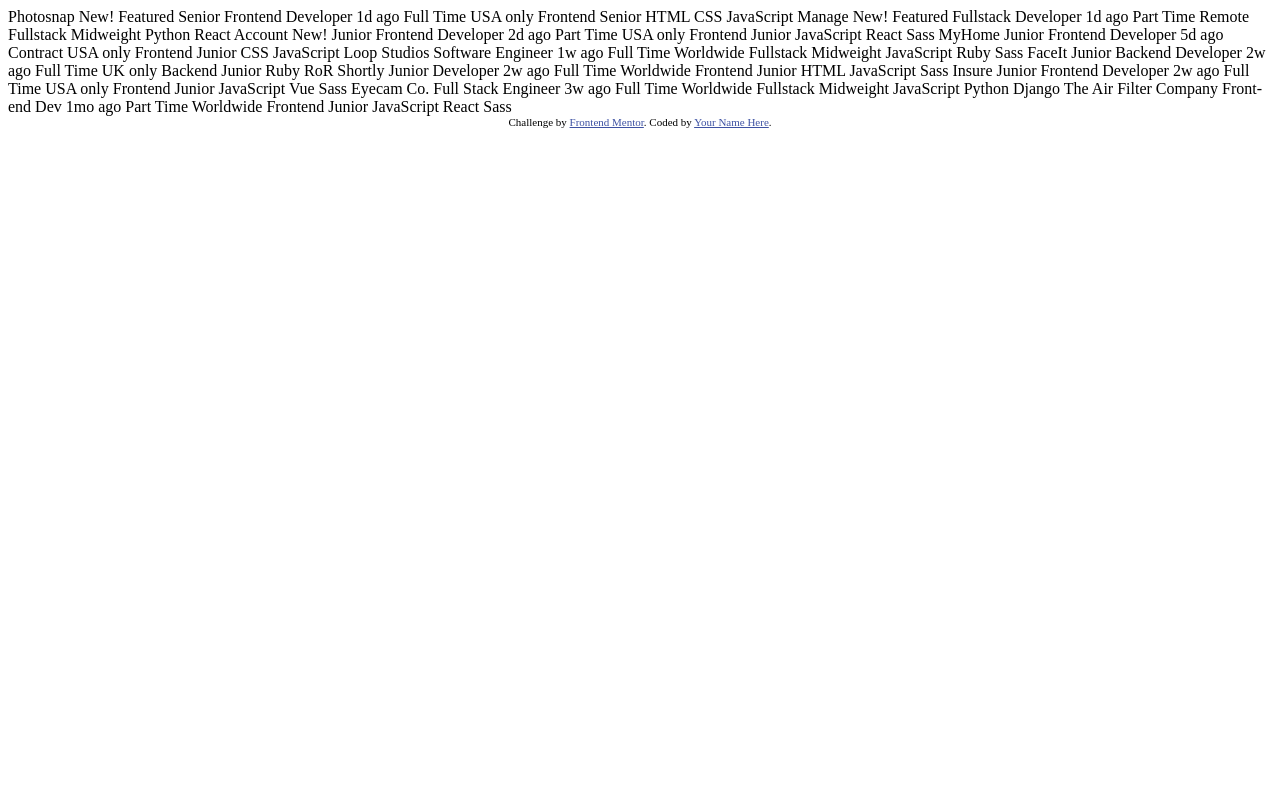
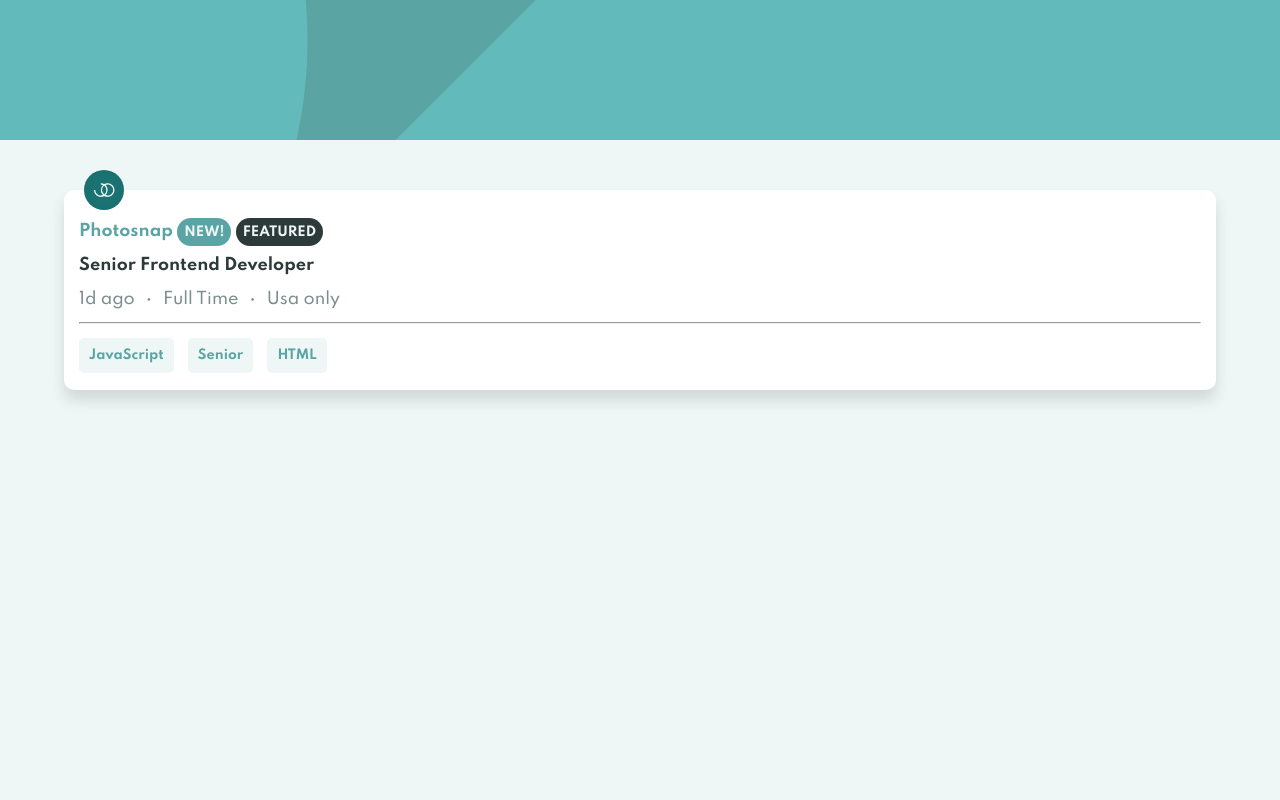
Before and after one commit to MaciejWojtasiak/job-listing-design, a plain HTML site: page index.html in a window 1280 px wide. Shown: the top 800 px of the page. Drawn offline with Linux system fonts and the light colour scheme.

Commit message:
card design finished

```diff
--- a/index.html
+++ b/index.html
@@ -3,9 +3,10 @@
 <head>
   <meta charset="UTF-8">
   <meta name="viewport" content="width=device-width, initial-scale=1.0"> <!-- displays site properly based on user's device -->
-
+  <link rel="preconnect" href="https://fonts.gstatic.com">
+  <link href="https://fonts.googleapis.com/css2?family=Spartan:wght@500;700&display=swap" rel="stylesheet">
   <link rel="icon" type="image/png" sizes="32x32" href="./images/favicon-32x32.png">
-
+  <link rel="stylesheet" href="styles.css">
   <title>Frontend Mentor | Job Listings</title>
 
   <!-- Feel free to remove these styles or customise in your own stylesheet 👍 -->
@@ -15,175 +16,28 @@
   </style>
 </head>
 <body>
-  <!-- Item Start -->
-  Photosnap
-  New!
-  Featured
-  Senior Frontend Developer
-  1d ago
-  Full Time
-  USA only
-  <!-- Role -->
-  Frontend
-  <!-- Level -->
-  Senior
-  <!-- Languages -->
-  HTML
-  CSS
-  JavaScript
-  <!-- Item End -->
 
-  <!-- Item Start -->
-  Manage
-  New!
-  Featured
-  Fullstack Developer
-  1d ago
-  Part Time
-  Remote
-  <!-- Role -->
-  Fullstack
-  <!-- Level -->
-  Midweight
-  <!-- Languages -->
-  Python
-  <!-- Tools -->
-  React
-  <!-- Item End -->
+  <header>
 
-  <!-- Item Start -->
-  Account
-  New!
-  Junior Frontend Developer
-  2d ago
-  Part Time
-  USA only
-  <!-- Role -->
-  Frontend
-  <!-- Level -->
-  Junior
-  <!-- Languages -->
-  JavaScript
-  <!-- Tools -->
-  React
-  Sass
-  <!-- Item End -->
-
-  <!-- Item Start -->
-  MyHome
-  Junior Frontend Developer
-  5d ago
-  Contract
-  USA only
-  <!-- Role -->
-  Frontend
-  <!-- Level -->
-  Junior
-  <!-- Languages -->
-  CSS
-  JavaScript
-  <!-- Item End -->
-
-  <!-- Item Start -->
-  Loop Studios
-  Software Engineer
-  1w ago
-  Full Time
-  Worldwide
-  <!-- Role -->
-  Fullstack
-  <!-- Level -->
-  Midweight
-  <!-- Languages -->
-  JavaScript
-  Ruby
-  <!-- Tools -->
-  Sass
-  <!-- Item End -->
-
-  <!-- Item Start -->
-  FaceIt
-  Junior Backend Developer
-  2w ago
-  Full Time
-  UK only
-  <!-- Role -->
-  Backend
-  <!-- Level -->
-  Junior
-  <!-- Languages -->
-  Ruby
-  <!-- Tools -->
-  RoR
-  <!-- Item End -->
-
-  <!-- Item Start -->
-  Shortly
-  Junior Developer
-  2w ago
-  Full Time
-  Worldwide
-  <!-- Role -->
-  Frontend
-  <!-- Level -->
-  Junior
-  <!-- Languages -->
-  HTML
-  JavaScript
-  <!-- Tools -->
-  Sass
-  <!-- Item End -->
-
-  <!-- Item Start -->
-  Insure
-  Junior Frontend Developer
-  2w ago
-  Full Time
-  USA only
-  <!-- Role -->
-  Frontend
-  <!-- Level -->
-  Junior
-  <!-- Languages -->
-  JavaScript
-  <!-- Tools -->
-  Vue
-  Sass
-  <!-- Item End -->
-
-  <!-- Item Start -->
-  Eyecam Co.
-  Full Stack Engineer
-  3w ago
-  Full Time
-  Worldwide
-  <!-- Role -->
-  Fullstack
-  <!-- Level -->
-  Midweight
-  <!-- Languages -->
-  JavaScript
-  Python
-  <!-- Tools -->
-  Django
-  <!-- Item End -->
-
-  <!-- Item Start -->
-  The Air Filter Company
-  Front-end Dev
-  1mo ago
-  Part Time
-  Worldwide
-  <!-- Role -->
-  Frontend
-  <!-- Level -->
-  Junior
-  <!-- Languages -->
-  JavaScript
-  <!-- Tools -->
-  React
-  Sass
-  <!-- Item End -->
+  </header>
+  <main>
+    <div class="card">
+      <div class="image">
+        <img src="images/the-air-filter-company.svg" alt="">
+      </div>
+      <div class="info">
+        <p id="company">Photosnap <span id="new">NEW!</span> <span id="featured">FEATURED</span></p>
+        <p id="position">Senior Frontend Developer</p>
+        <p id="description">1d ago <span>&#8226;</span> Full Time <span>&#8226;</span> Usa only</p>
+      </div>
+      <hr style="margin-top:10px ;">
+      <div class="languages">
+        <div class="language">JavaScript</div>
+        <div class="language">Senior</div>
+        <div class="language">HTML</div>
+        </div>
+    </div>
+  </main>
 
   <div class="attribution">
     Challenge by <a href="https://www.frontendmentor.io?ref=challenge" target="_blank">Frontend Mentor</a>.
--- /dev/null
+++ b/styles.css
@@ -0,0 +1,113 @@
+:root {
+    --Desaturated-Dark-Cyan: hsl(180, 29%, 50%);
+    --Light-Grayish-Cyan: hsl(180, 52%, 96%);
+    --Light-Grayish-Cyan: hsl(180, 31%, 95%);
+    --Dark-Grayish-Cyan: hsl(180, 8%, 52%);
+    --Very-Dark-Grayish-Cyan: hsl(180, 14%, 20%);
+}
+
+* {
+    margin: 0;
+    padding: 0;
+    box-sizing: border-box;
+}
+
+body {
+    width: 100vw;
+    min-height: 100vh;
+    font-family: 'Spartan', sans-serif;
+}
+
+header {
+    height: 140px;
+    background-color: var(--Desaturated-Dark-Cyan);
+    background-image: url('./images/bg-header-mobile.svg');
+    background-size: cover;
+    background-position: center;
+    background-repeat: no-repeat;
+}
+
+main {
+    width: 100%;
+    height: 1000px;
+    background-color: var(--Light-Grayish-Cyan);
+    overflow: auto;
+}
+
+.card {
+    position: relative;
+    padding: 15px;
+    display: flex;
+    flex-direction: column;
+    justify-content: space-around;
+    align-items: left;
+    margin: 50px auto;
+    border-radius: 10px;
+    width: 90%;
+    min-height: 200px;
+    background-color: #fff;
+    box-shadow: 0px 10px 15px rgba(0, 0, 0, .125);
+}
+
+.image {
+    position: absolute;
+    top: -20px;
+    left: 20px;
+    width: 40px;
+}
+
+.image img {
+    width: 100%;
+}
+
+.info {
+    display: flex;
+    flex-direction: column;
+    justify-content: space-around;
+    align-items: left;
+}
+
+.info>p {
+    margin-top: 15px;
+}
+
+p>span {
+    padding: 7px;
+    border-radius: 25px;
+    font-size: .8rem;
+}
+
+#new {
+    color: var(--Light-Grayish-Cyan);
+    background-color: var(--Desaturated-Dark-Cyan);
+}
+
+#featured {
+    color: var(--Light-Grayish-Cyan);
+    background-color: var(--Very-Dark-Grayish-Cyan);
+}
+
+#company {
+    color: var(--Desaturated-Dark-Cyan);
+    font-weight: 700;
+}
+
+#position {
+    color: var(--Very-Dark-Grayish-Cyan);
+    font-weight: 700;
+}
+
+#description {
+    color: var(--Dark-Grayish-Cyan);
+}
+
+.language {
+    display: inline-block;
+    color: var(--Desaturated-Dark-Cyan);
+    font-weight: 700;
+    margin: 10px 10px 0 0;
+    padding: 10px;
+    border-radius: 5px;
+    background-color: var(--Light-Grayish-Cyan);
+    font-size: .8rem;
+}
```
